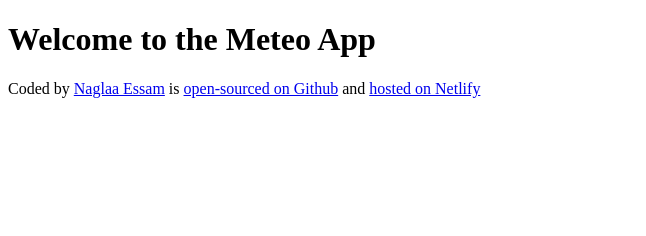
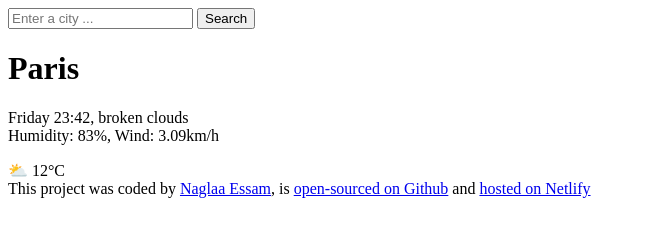
Before and after one commit to NaglaEssam12/weather-forecast, a plain HTML site: page index.html in a window 1280 px wide. Shown: the whole page, without its empty margins (0-646 px from the left). Drawn offline with Linux system fonts and the light colour scheme.

Commit message:
Added the html to the project

```diff
--- a/index.html
+++ b/index.html
@@ -6,13 +6,28 @@
     <title>Meteo App</title>
   </head>
   <body>
-    <h1>Welcome to the Meteo App</h1>
+    <header>
+      <form>
+        <input type="search" placeholder="Enter a city ..." required />
+        <input type="submit" value="Search" />
+      </form>
+    </header>
+    <main>
+      <div>
+        <h1>Paris</h1>
+        <p>
+          Friday 23:42, broken clouds
+          <br />
+          Humidity: 83%, Wind: 3.09km/h
+        </p>
+      </div>
+      <div>⛅ 12°C</div>
+    </main>
+
     <footer>
-      Coded by
-      <a href="https://github.com/NaglaEssam12" target="_blank">
-        Naglaa Essam</a
-      >
-      is
+      This project was coded by
+      <a href="https://github.com/NaglaEssam12" target="_blank"> Naglaa Essam</a
+      >, is
       <a href="https://github.com/NaglaEssam12/weather-forecast" target="_blank"
         >open-sourced on Github</a
       >
```
